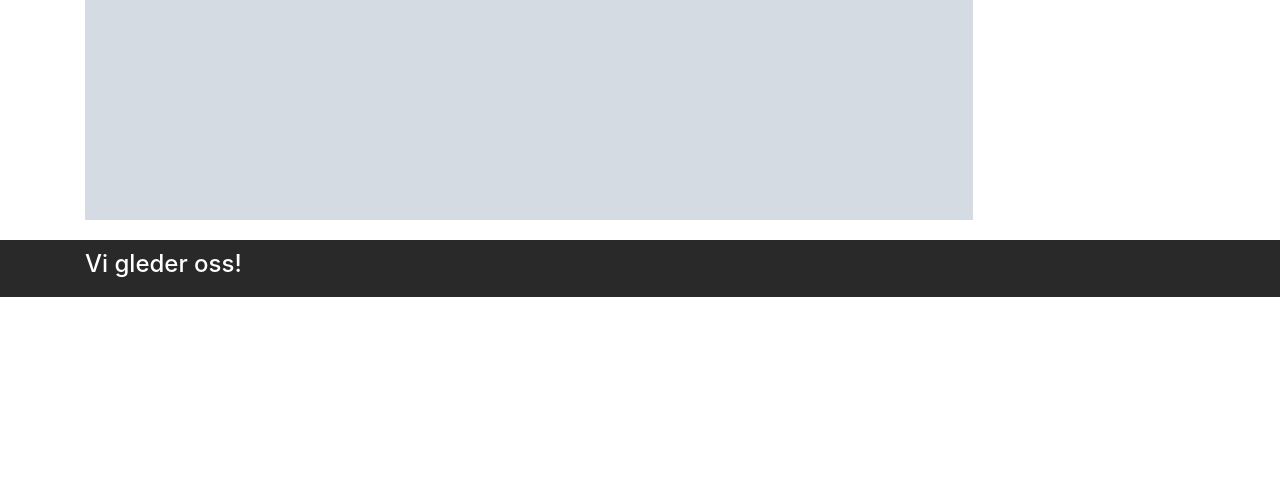
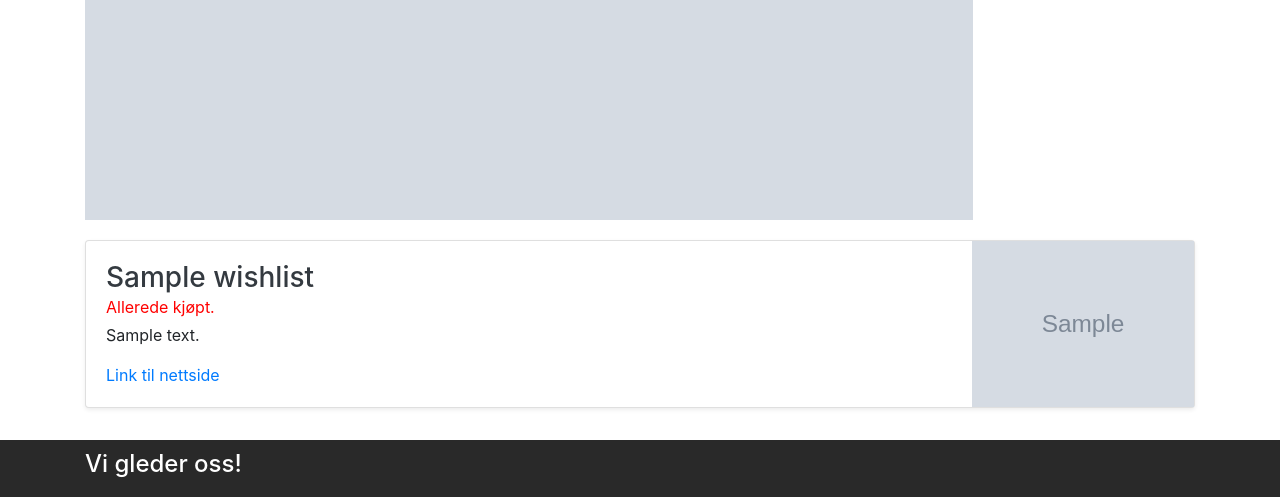
Before and after one commit to hafager/wedding-app, a Django app: template mainsite/templates/mainsite/wishlist.html in a window 1280 px wide. Shown: the part 972-1469 px from the top of the page. Before the commit the page ends 1269 px from the top, so only its background shows below. Run offline with Django 3.2, Linux system fonts and the light colour scheme; the template is opened without the code that fills it: values that come from a table or form of the project are taken from there, others are empty; tables that the repository leaves empty hold one stand-in row (values such as "Sample post"); grey boxes marked "Sample" are stand-in pictures; some libraries are stand-ins or nearby versions.

Commit message:
Adds wishlistfunctionality.

```diff
--- a/mainsite/admin.py
+++ b/mainsite/admin.py
@@ -1,9 +1,11 @@
 from django.contrib import admin
 
 # Register your models here.
-from .models import Page
+from .models import Page, Wishlist
 
 @admin.register(Page)
 class GameAdmin(admin.ModelAdmin):
     list_display = ('id', 'title', 'hidden')
     list_editable = ('hidden',)
+
+admin.site.register(Wishlist)
--- a/mainsite/static/mainsite/style.css
+++ b/mainsite/static/mainsite/style.css
@@ -35,7 +35,12 @@
 .wedding-post-img {
     width: 80%;
 }
-
+.wishlist-img {
+    width: 20%;
+}
+.wish-already-bought {
+    color: red;
+}
 
 @media screen and (max-width: 600px) {
     .overskrift h4{
--- a/mainsite/templates/mainsite/wishlist.html
+++ b/mainsite/templates/mainsite/wishlist.html
@@ -9,5 +9,26 @@
         {% if page.picture_url %}
             <img class="wedding-post-img" src="{{ page.picture_url }}" alt="related image">
         {% endif %}
-      </div>
+    </div>
+
+        <div class="row mb-2">
+    {% for wish in wishes %}
+            <div class="col-md-12">
+                <div class="card flex-md-row mb-4 shadow-sm h-md-250">
+                    <div class="card-body d-flex flex-column align-items-start">
+                        <h3 class="mb-0">
+                            <a class="text-dark" href="#">{{ wish.title }}</a>
+                        </h3>
+                        {% if wish.already_bought %}
+                            <div class="mb-1 wish-already-bought">Allerede kjøpt.</div>
+                        {% endif %}
+                        <p class="card-text mb-auto">{{ wish.text|safe }}</p>
+                        <a href="{{ wish.url }}">Link til nettside</a>
+                    </div>
+                    <img class="bd-placeholder-img card-img-right flex-auto d-none d-lg-block wishlist-img" src="{{ wish.picture_url }}" alt="Bryllupønske">
+                </div>
+            </div>
+    {% endfor %}
+        </div>
+
 {% endblock %}
--- a/mainsite/views.py
+++ b/mainsite/views.py
@@ -2,6 +2,7 @@ from django.shortcuts import render
 
 # Create your views here.
 from .models import Page
+from .models import Wishlist
 
 
 def home(request):
@@ -22,11 +23,12 @@ def info(request):
 
 
 def wishlist(request):
+    wishes = Wishlist.objects.all()
     nav_pages = Page.objects.not_hidden()
     page = nav_pages.filter(path='wishlist')
     if len(page) == 1:
         page = page[0]
-    return render(request, "mainsite/wishlist.html", {'nav_pages': nav_pages, 'page': page})
+    return render(request, "mainsite/wishlist.html", {'nav_pages': nav_pages, 'page': page, 'wishes': wishes})
 
 
 def location(request):
```
